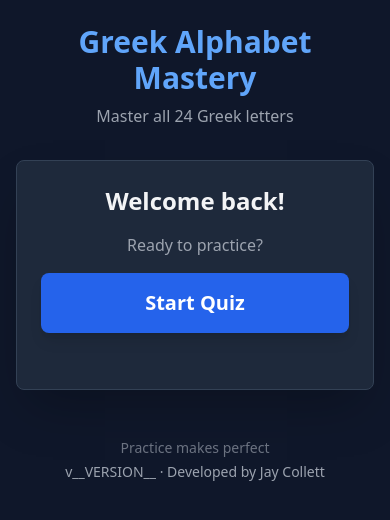
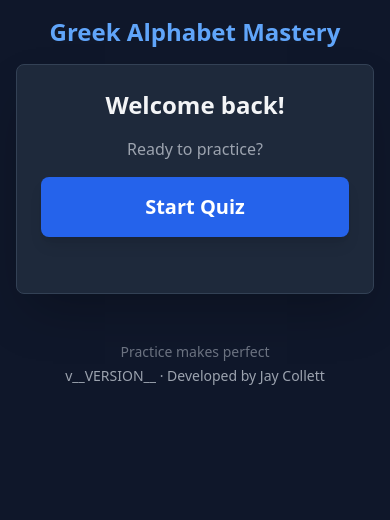
Before and after one commit to jaycollett/KoineGreekAlphabet, a FastAPI app: page / in a window 390 px wide. Shown: the top 520 px of the page. Run offline with FastAPI, Linux system fonts and the light colour scheme; data comes from the database, SQL or seed files in the repository; data that the repository does not hold is empty; some libraries are stand-ins or nearby versions.

Commit message:
Hide subtitle and reduce header spacing on mobile
- Hide 'Master all 24 Greek letters' subtitle on mobile (visible on md+)
- Reduce main title size on mobile (text-2xl instead of text-3xl)
- Reduce header margins on mobile (mb-4 instead of mb-8)
- Reduce container top padding on mobile (py-4 instead of py-6)
- Saves additional vertical space on mobile devices

```diff
--- a/app/templates/base.html
+++ b/app/templates/base.html
@@ -84,12 +84,12 @@
     {% block extra_head %}{% endblock %}
 </head>
 <body class="bg-slate-900 min-h-screen">
-    <div class="container mx-auto px-4 py-6 max-w-3xl">
-        <header class="text-center mb-8">
-            <h1 class="text-3xl md:text-4xl font-bold text-blue-400 mb-2">
+    <div class="container mx-auto px-4 py-4 md:py-6 max-w-3xl">
+        <header class="text-center mb-4 md:mb-8">
+            <h1 class="text-2xl md:text-4xl font-bold text-blue-400 mb-1 md:mb-2">
                 Greek Alphabet Mastery
             </h1>
-            <p class="text-gray-400">Master all 24 Greek letters</p>
+            <p class="text-gray-400 hidden md:block">Master all 24 Greek letters</p>
         </header>
 
         <main>
```
